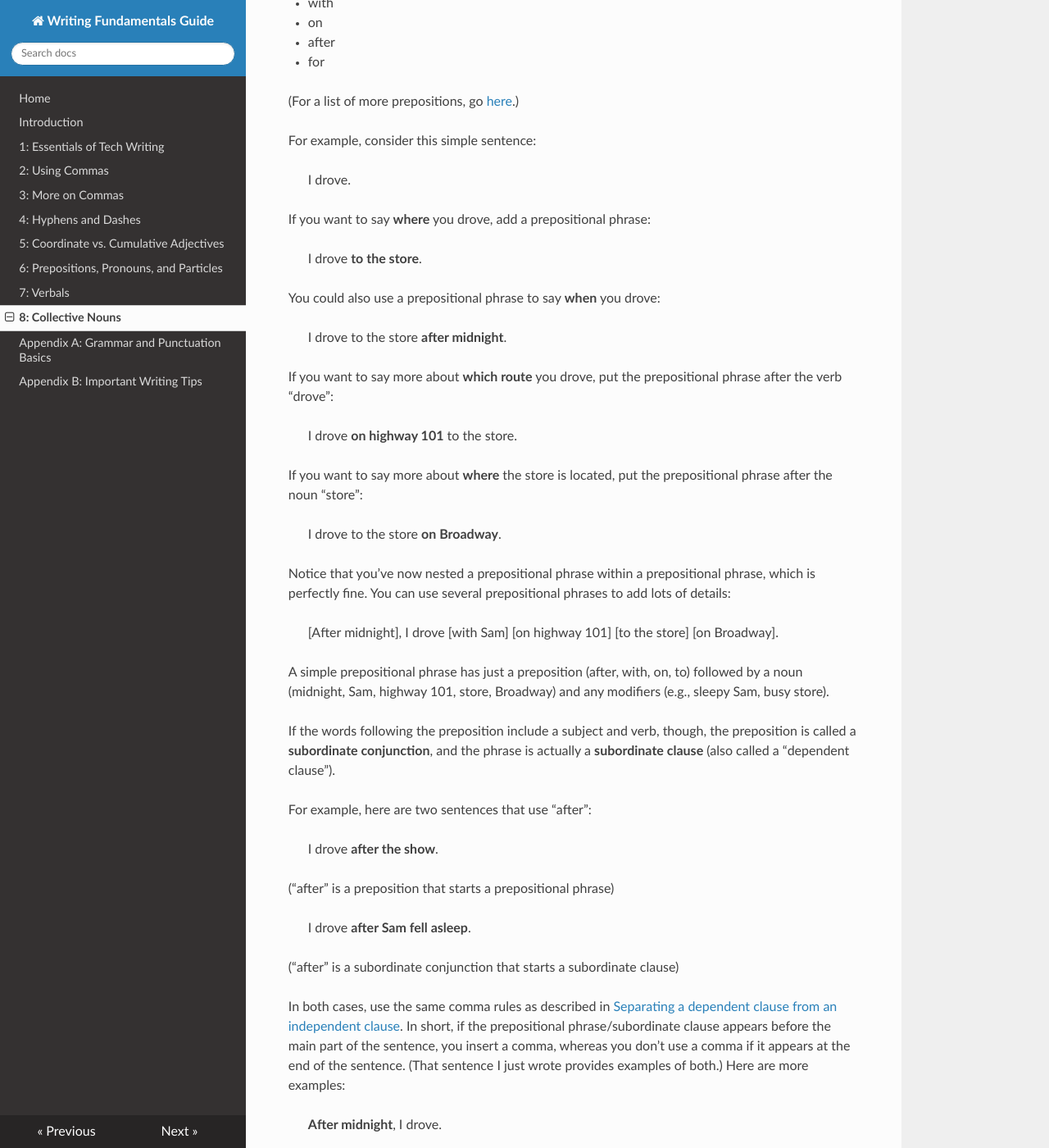
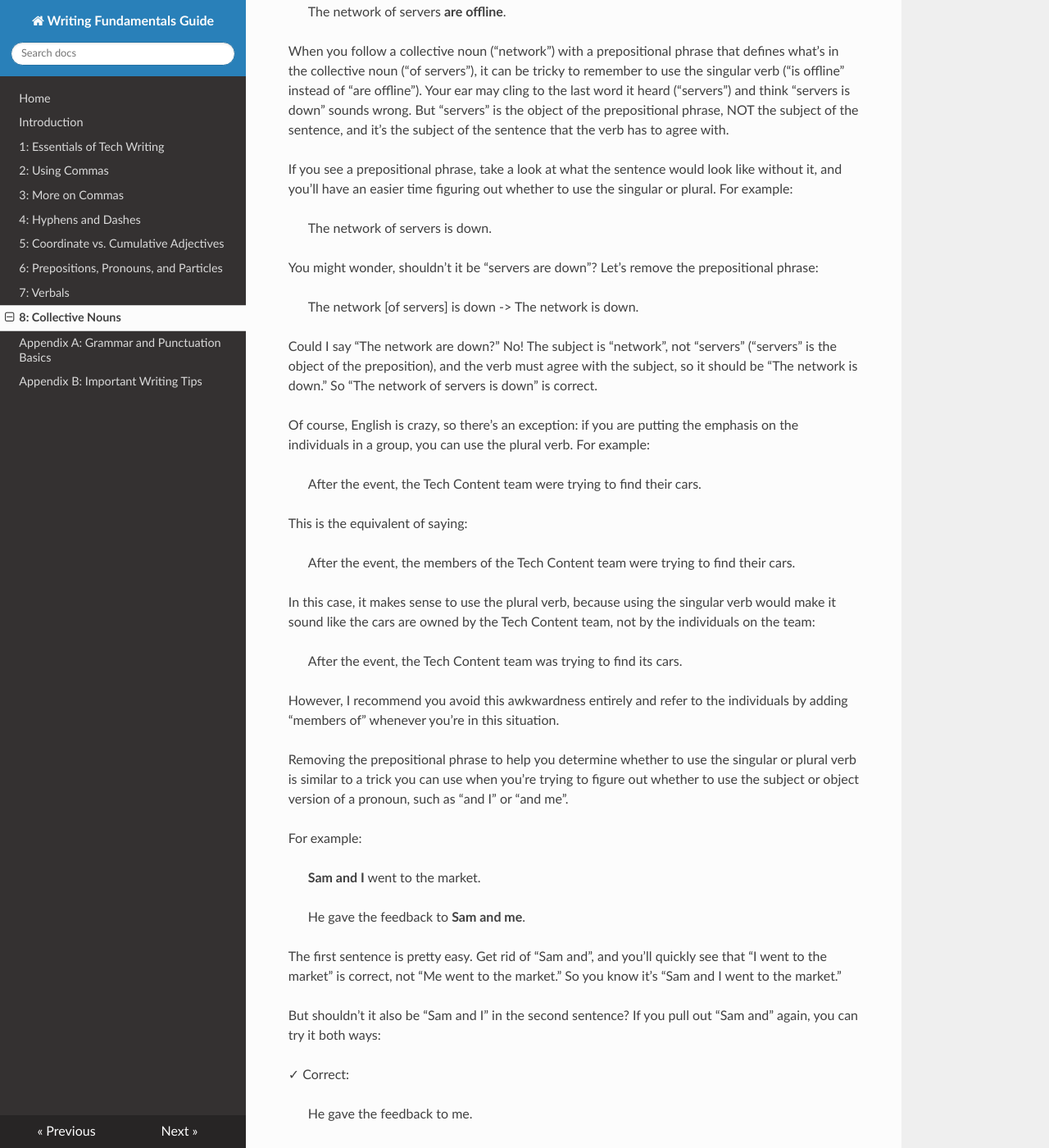
Before and after one commit to appellj/Writing-Fundamentals-Guide, an MkDocs documentation site: the page built from docs/lesson8-collectivenouns.md, in a window 1280 px wide and 1400 px high, scrolled down 565 px. Shown: the whole window at 82% size. Built offline with MkDocs 1.6.1, drawn with Linux system fonts in a browser that asks for light colours; nearby versions of some CDN libraries; old or Windows-style settings are respelled for this version of MkDocs; some of the changed text lies outside the part shown.

Commit message:
Paste correct content from wiki
I had pasted lesson 6 by mistake

```diff
--- a/docs/lesson8-collectivenouns.md
+++ b/docs/lesson8-collectivenouns.md
@@ -1,167 +1,75 @@
 # Lesson 8: Collective Nouns
 
-In this lesson, we will cover prepositional phrases, how to use pronouns correctly within them, and how to identify when a preposition is actually a particle (and why you might care).
+**Collective nouns** provide a way to refer to a group as a single unit. In fact, “group” is an excellent example of a collective noun; when you refer to a group, you are referring to all members of that group at once as a single unit. Other collective nouns you’ll run into frequently are: team, data, network, family, and company.
 
-**Note:** It’s infuriating to me that prepositions, pronouns, particles, and participles (which are discussed in the next lesson) all start with “p”, because it makes it very easy to get them mixed up in my head. As you’re reading through this guide, pay close attention to any word that starts with “p” to make sure you know which one we’re discussing.
-# Prepositions
-A **prepositional phrase** provides additional information such as when, where, and how. It always starts with a **preposition** like one of the following words:
+Because the collective noun is being treated as a single unit, use singular verbs with it.
 
-* in
-* of
-* to
-* with
-* on
-* after
-* for
+✓ Correct:
 
-(For a list of more prepositions, go [here](https://www.englishclub.com/grammar/prepositions-list.htm).)
+> The group **is going** to the event.
 
-For example, consider this simple sentence:
-
-> I drove.
-
-If you want to say **where** you drove, add a prepositional phrase:
-
-> I drove **to the store**.
-
-You could also use a prepositional phrase to say **when** you drove:
-
-> I drove to the store **after midnight**.
-
-If you want to say more about **which route** you drove, put the prepositional phrase after the verb “drove”:
-
-> I drove **on highway 101** to the store.
-
-If you want to say more about **where** the store is located, put the prepositional phrase after the noun “store”:
-
-> I drove to the store **on Broadway**.
-
-Notice that you’ve now nested a prepositional phrase within a prepositional phrase, which is perfectly fine. You can use several prepositional phrases to add lots of details:
-
-> [After midnight], I drove [with Sam] [on highway 101] [to the store] [on Broadway].
-
-A simple prepositional phrase has just a preposition (after, with, on, to) followed by a noun (midnight, Sam, highway 101, store, Broadway) and any modifiers (e.g., sleepy Sam, busy store).
-
-If the words following the preposition include a subject and verb, though, the preposition is called a **subordinate conjunction**, and the phrase is actually a **subordinate clause** (also called a “dependent clause”).
-
-For example, here are two sentences that use “after”:
-
-> I drove **after the show**.
-
-(“after” is a preposition that starts a prepositional phrase)
-
-> I drove **after Sam fell asleep**.
-
-(“after” is a subordinate conjunction that starts a subordinate clause)
-
-In both cases, use the same comma rules as described in [Separating a dependent clause from an independent clause](https://github.com/appellj/Writing-Fundamentals-Guide/wiki/Lesson-2:-Using-Commas#separating-a-dependent-clause-from-an-independent-clause). In short, if the prepositional phrase/subordinate clause appears before the main part of the sentence, you insert a comma, whereas you don’t use a comma if it appears at the end of the sentence. (That sentence I just wrote provides examples of both.) Here are more examples:
-
-> **After midnight**, I drove.
-
-(prep. phrase is at the beginning, so insert a comma)
-
-> I drove **after midnight**.
-
-(prep. phrase is at the end, so no comma)
-
-> **After Sam fell asleep**, I drove.
-
-(subordinate clause is at the beginning, so insert a comma)
-
-> I drove **after Sam fell asleep**.
-
-(subordinate clause. is at the end, so no comma)
-## Pronouns
-In prepositional phrases, the words that come after the preposition make up the object of the preposition. With a subordinate conjunction, however, the words that follow it make up a subordinate clause, which must include (at minimum) a subject and verb. Why does it matter if the pronoun is a preposition or a subordinate conjunction? Let’s look at an example:
-
-> I’m going with **whomever**.
-
-> I’m going with **whoever wants to go**.
-
-In the first sentence, you don’t have a verb after the preposition (“with”), so it’s a prepositional phrase, and the pronoun (“whomever”) that follows the preposition must be an object. This means that if you’re using a pronoun like “whoever”, you have to use the object form “whomever”, not the subject form “whoever”.
-
-In the second sentence, however, you have a verb (“wants”), so it’s a subordinate clause, not a prepositional phrase. In this case, you use the subject form “whoever” instead of the object form “whomever”.
-
-This causes a lot of confusion. I see this incorrect construction all the time:
+> The network of servers **is offline**.
 
 ✘ Incorrect:
 
-> I’m going with **whomever wants** to go.
+> The group **are going** to the event.
 
-This is wrong because “whomever” cannot be the subject of the verb “wants”. It would be like saying “Her wants to go” instead of “She wants to go.” You need the subject form “whoever” instead.
+> The network of servers **are offline**.
 
-Now, let’s make things even more confusing:
+When you follow a collective noun (“network”) with a prepositional phrase that defines what’s in the collective noun (“of servers”), it can be tricky to remember to use the singular verb (“is offline” instead of “are offline”). Your ear may cling to the last word it heard (“servers”) and think “servers is down” sounds wrong. But “servers” is the object of the prepositional phrase, NOT the subject of the sentence, and it’s the subject of the sentence that the verb has to agree with.
 
-> I’m going with **whomever I want**.
+If you see a prepositional phrase, take a look at what the sentence would look like without it, and you’ll have an easier time figuring out whether to use the singular or plural. For example:
 
-This sentence is correct! Why? Because in this subordinate clause, the subject is “I” and the verb is “want”. It also has an object (“whomever”), which appears at the beginning of the subordinate clause. If you were writing the clause as a sentence, it would be:
+> The network of servers is down.
 
-> I want whomever.
+You might wonder, shouldn’t it be “servers are down”? Let’s remove the prepositional phrase:
 
-But when the clause is subordinate, the object comes first, which can make it harder to spot the subject vs. the object:
+> The network [of servers] is down -> The network is down.
 
-> I’m going with whomever I want.
+Could I say “The network are down?” No! The subject is “network”, not “servers” (“servers” is the object of the preposition), and the verb must agree with the subject, so it should be “The network is down.” So “The network of servers is down” is correct.
 
-Take another example:
+Of course, English is crazy, so there’s an exception: if you are putting the emphasis on the individuals in a group, you can use the plural verb. For example:
 
-> I’m addressing the letter **to whom it may concern**.
+> After the event, the Tech Content team were trying to find their cars.
 
-This is a subordinate clause with a subject (“it”), verb (“may concern”), and object (“whom”).
+This is the equivalent of saying:
 
-Here’s another construction that causes problems all the time:
+> After the event, the members of the Tech Content team were trying to find their cars.
 
-> **Shiraz and I** took the candy.
+In this case, it makes sense to use the plural verb, because using the singular verb would make it sound like the cars are owned by the Tech Content team, not by the individuals on the team:
 
-> She gave the candy to **Shiraz and me**.
+> After the event, the Tech Content team was trying to find its cars.
 
-In the first sentence, “Shiraz and I” is the subject of the sentence, so you use the subject form of the pronoun “I”. But in the second sentence, “Shiraz and me” is the object of the preposition “to”, so you use the object form and write “me” instead. You could also say:
+However, I recommend you avoid this awkwardness entirely and refer to the individuals by adding “members of” whenever you’re in this situation.
 
-> She gave **Shiraz and me** the candy.
+Removing the prepositional phrase to help you determine whether to use the singular or plural verb is similar to a trick you can use when you’re trying to figure out whether to use the subject or object version of a pronoun, such as “and I” or “and me”.
 
-In this case, “Shiraz and me” is the **indirect object**, so you use the object form “me”.
+For example:
 
-People often say “Me and Shiraz took the candy” or “Shiraz and me took the candy”, which are both wrong and make my ears hurt. But it’s even more painful when people try to sound correct and use the subject when they should be using the object, such as “She gave the candy to Shiraz and I”. (No, she didn’t. She gave it to Shiraz and **me**.)
+> **Sam and I** went to the market.
 
-So how can you remember all this? First, identify the subject by asking yourself who or what is doing the action. You will then have a much easier time figuring out which word, if any, is the object.
+> He gave the feedback to **Sam and me**.
 
-For example, in the candy sentence, here’s what’s going on in my head:
+The first sentence is pretty easy. Get rid of “Sam and”, and you’ll quickly see that “I went to the market” is correct, not “Me went to the market.” So you know it’s “Sam and I went to the market.”
 
-“Okay, she’s giving the candy, so ‘She’ is the subject of the sentence and ‘gave’ is the verb. What did she give? The candy. So that’s the object of the sentence. Now I see a preposition (‘to’), so what follows is either a prepositional phrase or a subordinate clause. I just see nouns, no verbs, so this is a prepositional phrase, which means I need to use the object form ‘me’. The pronouns ‘I’ and ‘me’ always come after the other person (‘Shiraz and me’, never ‘me and Shiraz’), so the sentence is: She gave the candy to Shiraz and me.”
-## Particles
-Here’s an interesting point that won’t usually affect your writing but is nice to know: sometimes words that look like prepositions are actually part of the verb. These are called **particles**. For example, in the verb “sign in”, “in” is a particle, not a preposition, and is an important part of the verb. Consider the differences in these two sentences:
+But shouldn’t it also be “Sam and I” in the second sentence? If you pull out “Sam and” again, you can try it both ways:
 
-> Be sure to **sign in** before you continue.
+✓ Correct:
 
-(“in” is a particle, because it’s a part of the verb “sign in”)
+> He gave the feedback to me.
 
-> The sign **in the office** welcomes visitors.
+✘ Incorrect:
 
-(“in” is a preposition that starts the prepositional phrase “in the office”)
+> He gave the feedback to I.
 
-The main reason you might care about identifying a particle vs. a preposition is if you’re tempted to move the parts of the sentence around. The particle must not be separated from the verb, whereas the prepositional phrase can be moved. For example, you can say:
+Why? Because a prepositional phrase takes an object, not a subject, so you must use the object form “me”. Therefore, “He gave the feedback to me” is the correct sentence, and if you add “Sam and” back in to the sentence, you get “He gave the feedback to Sam and me.”
 
-> In the office, the sign welcomes visitors.
-
-But you cannot say:
-
-> In before you continue, be sure to sign.
-
-Nor can you say:
-
-> Before you continue, in be sure to sign.
-
-Even [Yoda](http://www.quickanddirtytips.com/education/grammar/yoda-grammar) doesn’t do this. (Awkward his speech is. Yes. Yes! Yet wise Yoda is.)
-
-## Summary
-* Prepositional phrases provide extra information such as when, where, and how.
-* When using pronouns in a prepositional phrase, use the object form of the pronoun (such as “to me”, “with whomever”).
-* When using pronouns in a subordinate clause, be sure to identify the subject and object (if any) in the clause and use the correct form of the pronoun.
-* Particles are prepositions that are part of the verb (such as “in” in “log in”) and must not be moved to a different spot in the sentence.
-## Additional resources
-* https://www.englishclub.com/grammar/prepositions-list.htm
-* http://www.chompchomp.com/terms/preposition.htm
-* https://webapps.towson.edu/ows/prepositions.htm
-* http://www.quickanddirtytips.com/education/grammar/yoda-grammar
-## 📘Assignment
-1. Write two sentences with prepositional phrases that include pronouns (don’t use the same preposition in both sentences).
-1. Write two sentences with subordinate clauses that include pronouns (choose two unique subordinate conjunctions that you didn’t use as pronouns in the previous task).
+These little mental tricks of pulling out extra information from the sentence to get down to the core components of subject, verb, and object can be very useful for figuring out whether to use the singular vs. plural of a verb and the subject vs. object of a noun.
+# Summary
+Collective nouns provide a way to refer to a group as a single unit. Typically, use the singular verb form with collective nouns. The exception is when you want to differentiate amongst the members of the group, but because this can be subtle and confusing, it’s usually best to write around this by adding “members of” before the collective noun or “members” after it.
+# Additional resources
+http://www.chompchomp.com/terms/collectivenoun.htm
+# 📘Assignment
+1. Write two sentences using collective nouns with singular verbs.
+1. Write one sentence using a collective noun with a plural verb, followed by an explanation of why the plural makes sense instead of the singular in this context.
+1. Provide an alternative version of the sentence you wrote in question 2 that avoids using the collective noun as the subject when you want to use a plural verb (e.g., insert “members of” before the collective noun or insert “members” after it).
```
